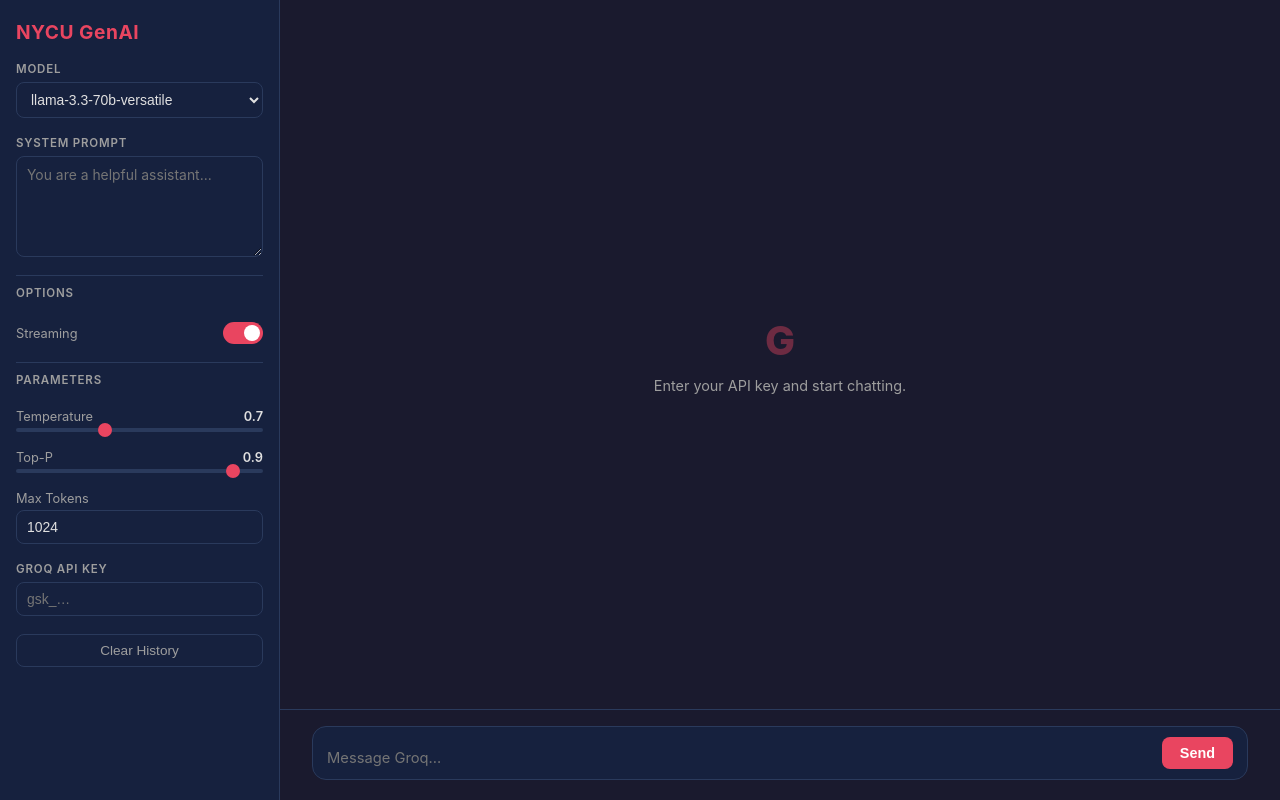
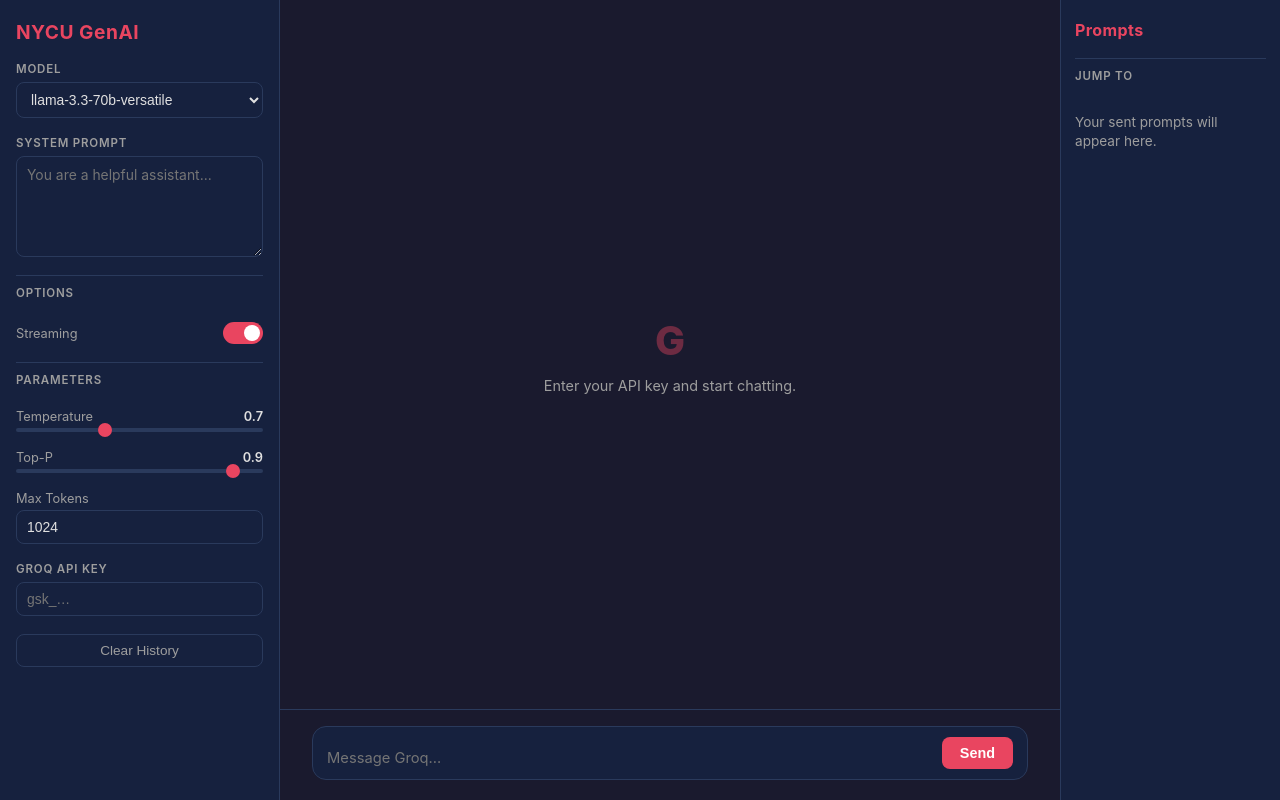
Before and after one commit to na-fi/1142-GenAI-web, a Flask app: page / in a window 1280 px wide. Run offline with Flask 3, Linux system fonts and the light colour scheme.

Commit message:
add prompts jumping

```diff
--- a/templates/index.html
+++ b/templates/index.html
@@ -226,6 +226,67 @@
       display: flex;
       flex-direction: column;
       overflow: hidden;
+    }
+
+    /* ── Right prompt navigation ─────────────────────────── */
+    #right-nav {
+      width: 220px;
+      min-width: 220px;
+      background: var(--sidebar-bg);
+      border-left: 1px solid var(--border);
+      display: flex;
+      flex-direction: column;
+      padding: 20px 14px;
+      gap: 18px;
+      overflow-y: auto;
+    }
+
+    #right-nav h1 {
+      font-size: 1.0rem;
+      font-weight: 700;
+      color: var(--accent);
+      letter-spacing: 0.4px;
+    }
+
+    #prompt-nodes {
+      display: flex;
+      flex-direction: column;
+      gap: 8px;
+    }
+
+    .prompt-node {
+      width: 100%;
+      border: 1px solid var(--border);
+      border-radius: 10px;
+      background: transparent;
+      color: var(--text-muted);
+      cursor: pointer;
+      font-size: 0.9rem;
+      padding: 10px 10px;
+      transition: border-color 0.2s, color 0.2s, background 0.2s;
+      text-align: center;
+      white-space: nowrap;
+      overflow: hidden;
+      text-overflow: ellipsis;
+      user-select: none;
+    }
+
+    .prompt-node:hover {
+      border-color: var(--accent);
+      color: var(--accent);
+    }
+
+    .prompt-node.active {
+      border-color: var(--accent);
+      color: #fff;
+      background: rgba(233, 69, 96, 0.12);
+    }
+
+    #prompt-nodes-empty {
+      font-size: 0.85rem;
+      color: var(--text-muted);
+      line-height: 1.4;
+      padding: 8px 0;
     }
 
     #messages {
@@ -495,9 +556,19 @@
   </div>
 </main>
 
+<!-- ── Right navigation ───────────────────────────────────── -->
+<aside id="right-nav">
+  <h1>Prompts</h1>
+  <div class="divider">Jump to</div>
+  <div id="prompt-nodes">
+    <div id="prompt-nodes-empty">Your sent prompts will appear here.</div>
+  </div>
+</aside>
+
 <script>
   // ── State ─────────────────────────────────────────────────
   let streaming = false;
+  let userPromptCounter = 0;
 
   // ── DOM refs ──────────────────────────────────────────────
   const modelSelect   = document.getElementById("model-select");
@@ -511,6 +582,8 @@
   const streamingToggle = document.getElementById("streaming-toggle");
   const btnClear      = document.getElementById("btn-clear");
   const messagesEl    = document.getElementById("messages");
+  const promptNodesEl = document.getElementById("prompt-nodes");
+  const promptNodesEmptyEl = document.getElementById("prompt-nodes-empty");
   const userInput     = document.getElementById("user-input");
   const btnSend       = document.getElementById("btn-send");
   const emptyState    = document.getElementById("empty-state");
@@ -560,6 +633,11 @@
     messagesEl.innerHTML = "";
     messagesEl.appendChild(emptyState);
     emptyState.style.display = "flex";
+
+    // Reset local prompt-jump UI state.
+    document.querySelectorAll(".prompt-node").forEach(el => el.remove());
+    if (promptNodesEmptyEl) promptNodesEmptyEl.style.display = "block";
+    userPromptCounter = 0;
   });
 
   // ── Helpers ───────────────────────────────────────────────
@@ -589,7 +667,7 @@
     wrapper.appendChild(bubble);
     messagesEl.appendChild(wrapper);
     scrollToBottom();
-    return bubble;
+    return wrapper;
   }
 
   function appendError(msg) {
@@ -626,6 +704,25 @@
     messagesEl.scrollTop = messagesEl.scrollHeight;
   }
 
+  function scrollToUserMessage(el, nodeBtn = null) {
+    const elRect = el.getBoundingClientRect();
+    const containerRect = messagesEl.getBoundingClientRect();
+
+    // Convert element position into the scrollable container's coordinate space.
+    const targetTop = elRect.top - containerRect.top + messagesEl.scrollTop;
+
+    messagesEl.scrollTo({
+      top: Math.max(0, targetTop - 8),
+      behavior: "smooth",
+    });
+
+    if (nodeBtn) {
+      const prevActive = document.querySelector(".prompt-node.active");
+      if (prevActive) prevActive.classList.remove("active");
+      nodeBtn.classList.add("active");
+    }
+  }
+
   function setStreaming(val) {
     streaming = val;
     btnSend.disabled = val;
@@ -644,7 +741,11 @@
       return;
     }
 
-    appendMessage("user", message, false);
+    userPromptCounter += 1;
+    const userMsgId = `user-msg-${userPromptCounter}`;
+    const userWrapperEl = appendMessage("user", message, false);
+    userWrapperEl.id = userMsgId;
+    addPromptNode(userPromptCounter, userMsgId, message);
     userInput.value = "";
     userInput.style.height = "auto";
 
@@ -739,6 +840,34 @@
       setStreaming(false);
     }
   }
+
+  function addPromptNode(num, targetId, promptText) {
+    if (!promptNodesEl) return;
+    if (promptNodesEmptyEl) promptNodesEmptyEl.style.display = "none";
+
+    const nodeBtn = document.createElement("button");
+    nodeBtn.type = "button";
+    nodeBtn.className = "prompt-node";
+    const label = makePromptLabel(promptText);
+    nodeBtn.textContent = label;
+    if (promptText) nodeBtn.title = promptText;
+    nodeBtn.dataset.targetId = targetId;
+    nodeBtn.addEventListener("click", () => {
+      const el = document.getElementById(targetId);
+      if (!el) return;
+      scrollToUserMessage(el, nodeBtn);
+    });
+    promptNodesEl.appendChild(nodeBtn);
+  }
+
+  function makePromptLabel(text) {
+    const oneLine = String(text || "")
+      .replace(/\s+/g, " ")
+      .trim();
+    const maxLen = 32;
+    if (oneLine.length <= maxLen) return oneLine || "(empty)";
+    return oneLine.slice(0, maxLen - 3) + "...";
+  }
 </script>
 </body>
 </html>
```
